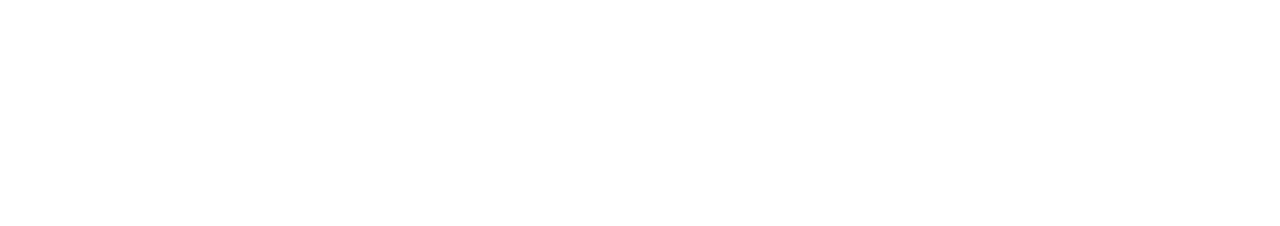
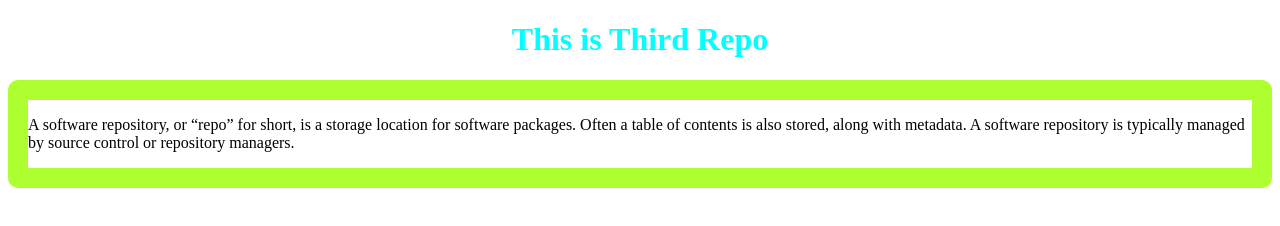
Before and after one commit to Yousuf-Talukdar/my-third-repo, a plain HTML site: page index.html in a window 1280 px wide. Drawn offline with Linux system fonts and the light colour scheme.

Commit message:
added css

```diff
--- a/index.html
+++ b/index.html
@@ -5,8 +5,12 @@
     <meta http-equiv="X-UA-Compatible" content="IE=edge">
     <meta name="viewport" content="width=device-width, initial-scale=1.0">
     <title>My Third Github Repo</title>
+    <link rel="stylesheet" href="/style.css">
 </head>
 <body>
-
+    <h1>This is Third Repo</h1>
+    <div class="blog">
+        <p>A software repository, or “repo” for short, is a storage location for software packages. Often a table of contents is also stored, along with metadata. A software repository is typically managed by source control or repository managers.</p>
+    </div>
 </body>
 </html>
--- /dev/null
+++ b/style.css
@@ -0,0 +1,8 @@
+h1{
+    color: aqua;
+    text-align: center;
+}
+.blog{
+    border: 20px solid greenyellow;
+    border-radius: 10px;
+}
```
